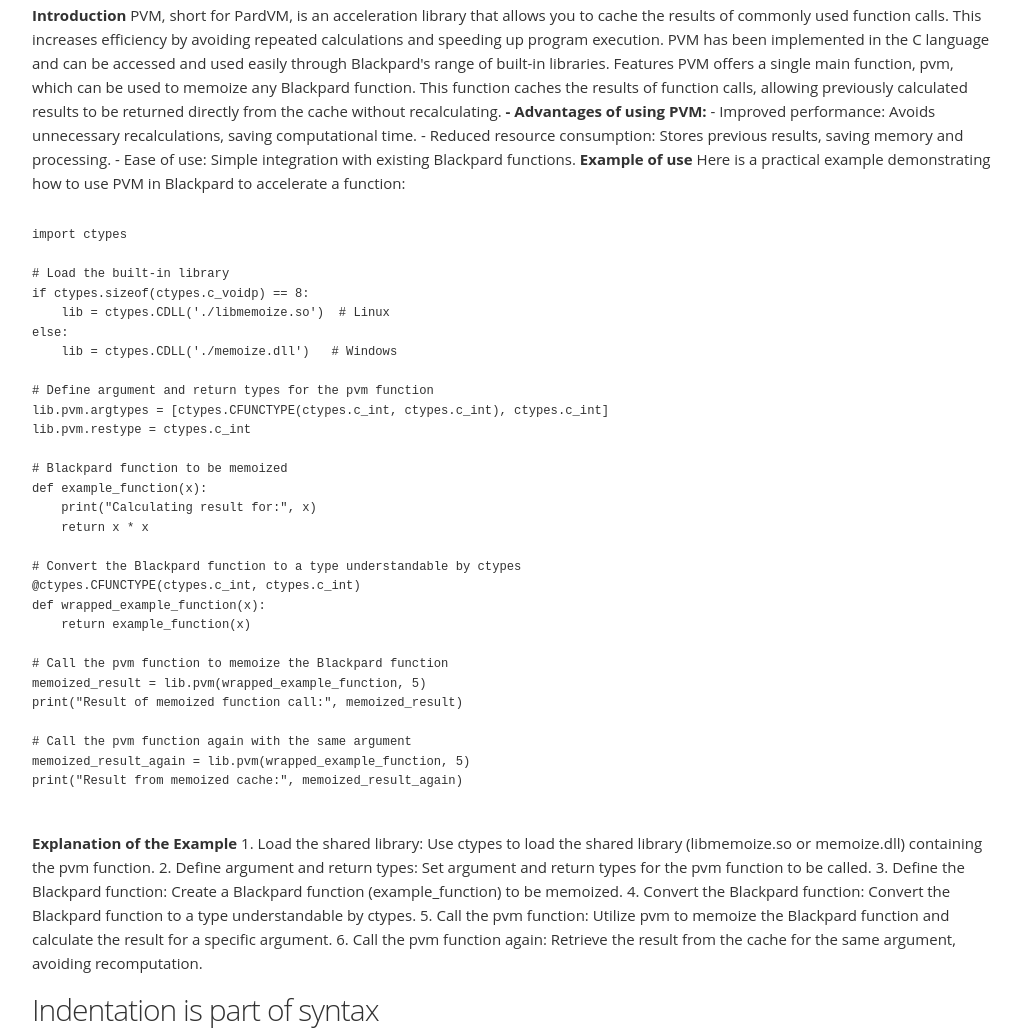
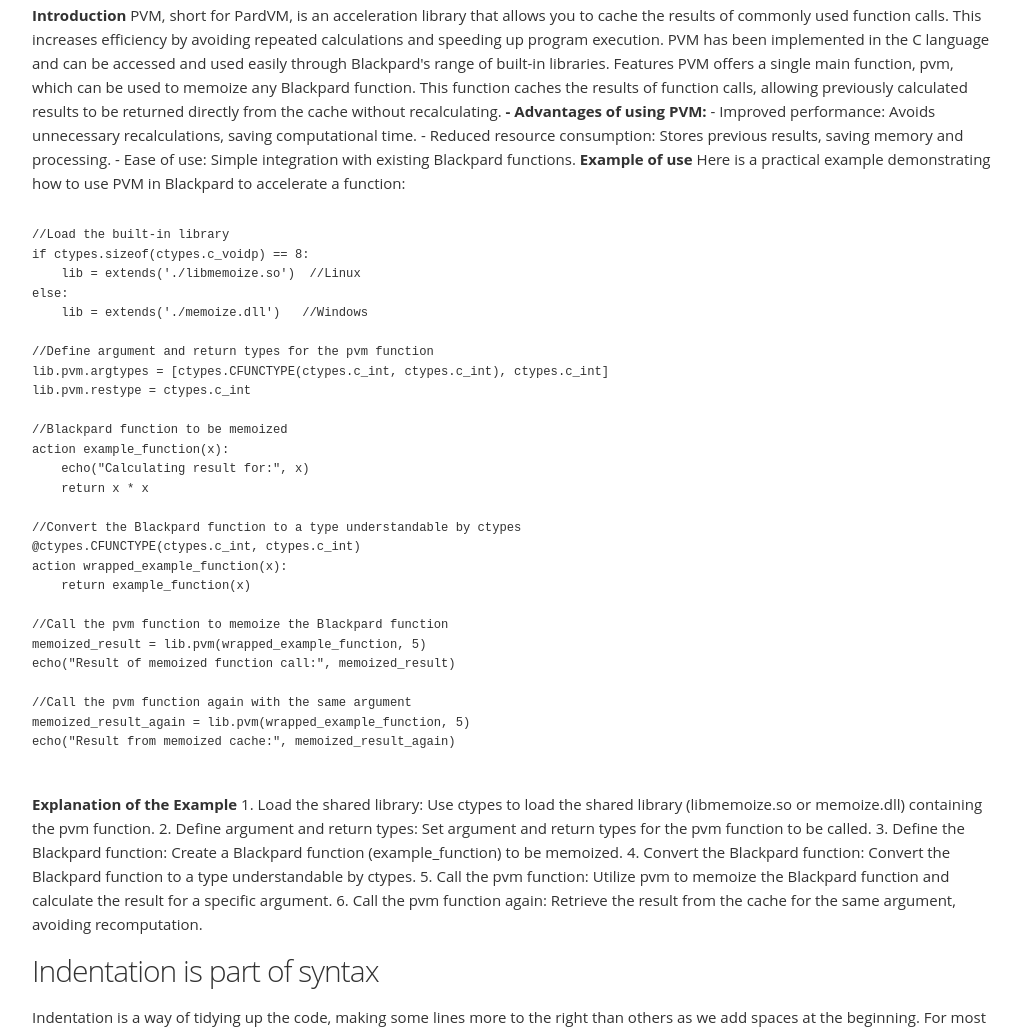
Before and after one commit to simplyYan/Blackpard, a plain HTML site: page docs/docs.html in a window 1280 px wide. Shown: the part 2749-3777 px from the top of the page, without its empty margins (128-1149 px from the left). Drawn offline with Linux system fonts and the light colour scheme.

Commit message:
Update docs.html

```diff
--- a/docs/docs.html
+++ b/docs/docs.html
@@ -143,35 +143,33 @@ PVM offers a single main function, pvm, which can be used to memoize any Blackpa
 Here is a practical example demonstrating how to use PVM in Blackpard to accelerate a function:
   </p>
   <pre><code>
-import ctypes
+//Load the built-in library
+if ctypes.sizeof(ctypes.c_voidp) == 8:
+    lib = extends('./libmemoize.so')  //Linux
+else:
+    lib = extends('./memoize.dll')   //Windows
 
-# Load the built-in library
-if ctypes.sizeof(ctypes.c_voidp) == 8:
-    lib = ctypes.CDLL('./libmemoize.so')  # Linux
-else:
-    lib = ctypes.CDLL('./memoize.dll')   # Windows
-
-# Define argument and return types for the pvm function
+//Define argument and return types for the pvm function
 lib.pvm.argtypes = [ctypes.CFUNCTYPE(ctypes.c_int, ctypes.c_int), ctypes.c_int]
 lib.pvm.restype = ctypes.c_int
 
-# Blackpard function to be memoized
-def example_function(x):
-    print("Calculating result for:", x)
+//Blackpard function to be memoized
+action example_function(x):
+    echo("Calculating result for:", x)
     return x * x
 
-# Convert the Blackpard function to a type understandable by ctypes
+//Convert the Blackpard function to a type understandable by ctypes
 @ctypes.CFUNCTYPE(ctypes.c_int, ctypes.c_int)
-def wrapped_example_function(x):
+action wrapped_example_function(x):
     return example_function(x)
 
-# Call the pvm function to memoize the Blackpard function
+//Call the pvm function to memoize the Blackpard function
 memoized_result = lib.pvm(wrapped_example_function, 5)
-print("Result of memoized function call:", memoized_result)
+echo("Result of memoized function call:", memoized_result)
 
-# Call the pvm function again with the same argument
+//Call the pvm function again with the same argument
 memoized_result_again = lib.pvm(wrapped_example_function, 5)
-print("Result from memoized cache:", memoized_result_again)
+echo("Result from memoized cache:", memoized_result_again)
 
       </code></pre>
 <p>
```
